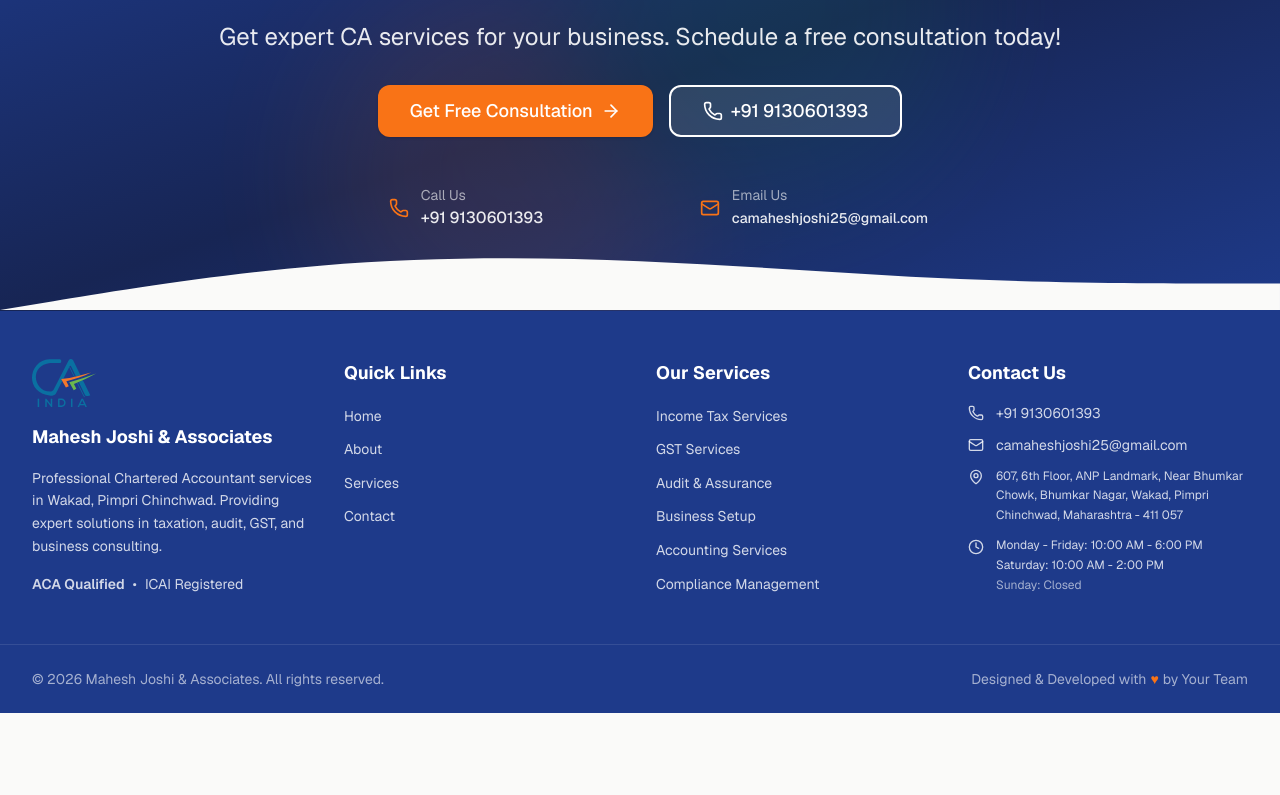
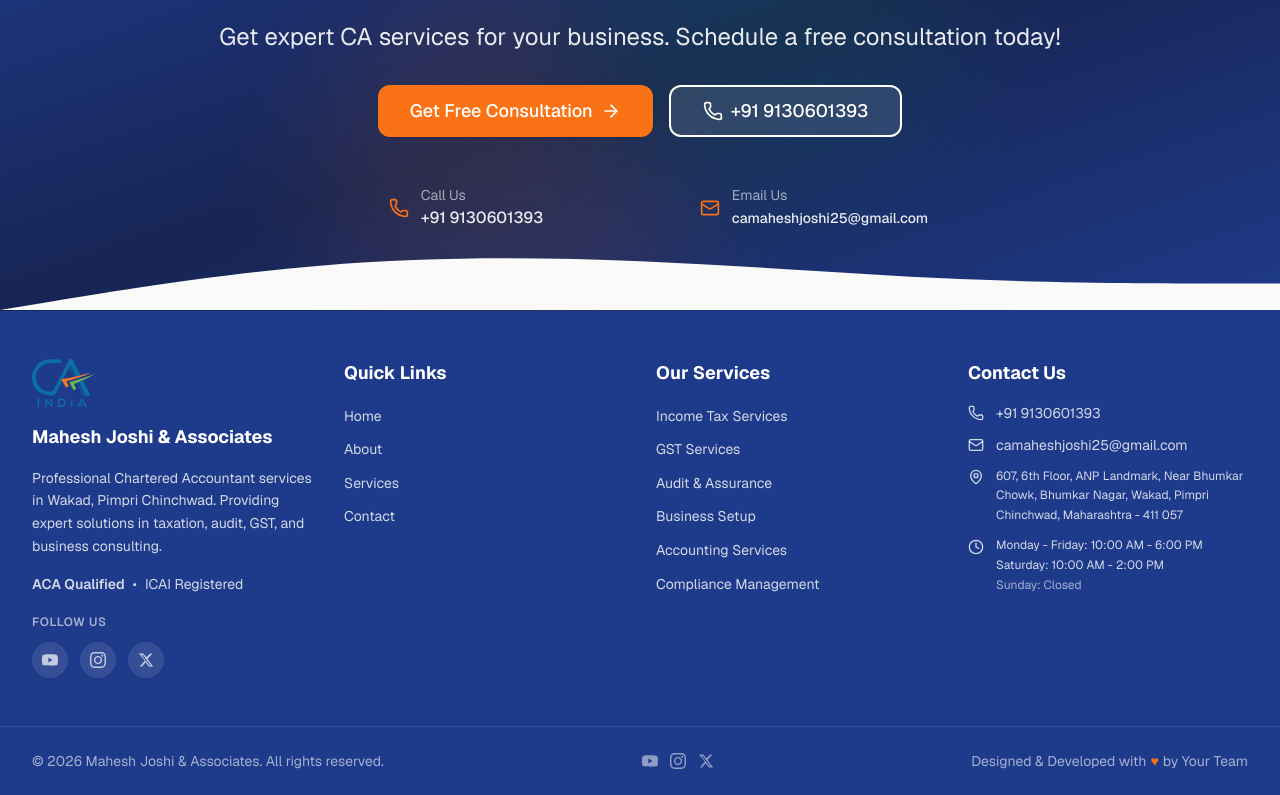
Before and after one commit to vikasjoshis001/CA-Mahesh-Joshi, a Next.js app: page / in a window 1280 px wide. Shown: the part 4219-5014 px from the top of the page. Before the commit the page ends 4932 px from the top, so only its background shows below. Built offline with nearby package versions, Linux system fonts and the light colour scheme; no server answers.

Commit message:
Add social media links and icons to Footer component

```diff
--- a/components/layout/Footer.tsx
+++ b/components/layout/Footer.tsx
@@ -1,10 +1,50 @@
 import Link from "next/link";
 import Image from "next/image";
+import type { ReactElement } from "react";
 import { Phone, Mail, MapPin, Clock } from "lucide-react";
 import { Container } from "@/components/ui";
-import { navigation, siteConfig } from "@/config/site";
+import { navigation, siteConfig, socialLinks } from "@/config/site";
 import { services } from "@/lib/data/services";
 import { OFFICE_HOURS } from "@/config/constants";
+
+// ── Social icon SVGs (inline, zero extra dependencies) ──────────────────────
+
+function YoutubeIcon({ className }: { className?: string }) {
+  return (
+    <svg viewBox="0 0 24 24" fill="currentColor" className={className} aria-hidden="true">
+      <path d="M23.498 6.186a3.016 3.016 0 0 0-2.122-2.136C19.505 3.545 12 3.545 12 3.545s-7.505 0-9.377.505A3.017 3.017 0 0 0 .502 6.186C0 8.07 0 12 0 12s0 3.93.502 5.814a3.016 3.016 0 0 0 2.122 2.136c1.871.505 9.376.505 9.376.505s7.505 0 9.377-.505a3.015 3.015 0 0 0 2.122-2.136C24 15.93 24 12 24 12s0-3.93-.502-5.814zM9.545 15.568V8.432L15.818 12l-6.273 3.568z" />
+    </svg>
+  );
+}
+
+function InstagramIcon({ className }: { className?: string }) {
+  return (
+    <svg viewBox="0 0 24 24" fill="currentColor" className={className} aria-hidden="true">
+      <path d="M12 2.163c3.204 0 3.584.012 4.85.07 3.252.148 4.771 1.691 4.919 4.919.058 1.265.069 1.645.069 4.849 0 3.205-.012 3.584-.069 4.849-.149 3.225-1.664 4.771-4.919 4.919-1.266.058-1.644.07-4.85.07-3.204 0-3.584-.012-4.849-.07-3.26-.149-4.771-1.699-4.919-4.92-.058-1.265-.07-1.644-.07-4.849 0-3.204.013-3.583.07-4.849.149-3.227 1.664-4.771 4.919-4.919 1.266-.057 1.645-.069 4.849-.069zm0-2.163c-3.259 0-3.667.014-4.947.072-4.358.2-6.78 2.618-6.98 6.98-.059 1.281-.073 1.689-.073 4.948 0 3.259.014 3.668.072 4.948.2 4.358 2.618 6.78 6.98 6.98 1.281.058 1.689.072 4.948.072 3.259 0 3.668-.014 4.948-.072 4.354-.2 6.782-2.618 6.979-6.98.059-1.28.073-1.689.073-4.948 0-3.259-.014-3.667-.072-4.947-.196-4.354-2.617-6.78-6.979-6.98-1.281-.059-1.69-.073-4.949-.073zm0 5.838c-3.403 0-6.162 2.759-6.162 6.162s2.759 6.163 6.162 6.163 6.162-2.759 6.162-6.163c0-3.403-2.759-6.162-6.162-6.162zm0 10.162c-2.209 0-4-1.79-4-4 0-2.209 1.791-4 4-4s4 1.791 4 4c0 2.21-1.791 4-4 4zm6.406-11.845c-.796 0-1.441.645-1.441 1.44s.645 1.44 1.441 1.44c.795 0 1.439-.645 1.439-1.44s-.644-1.44-1.439-1.44z" />
+    </svg>
+  );
+}
+
+function XIcon({ className }: { className?: string }) {
+  return (
+    <svg viewBox="0 0 24 24" fill="currentColor" className={className} aria-hidden="true">
+      <path d="M18.244 2.25h3.308l-7.227 8.26 8.502 11.24H16.17l-4.714-6.231-5.401 6.231H2.744l7.73-8.835L1.254 2.25H8.08l4.253 5.622 5.911-5.622zm-1.161 17.52h1.833L7.084 4.126H5.117z" />
+    </svg>
+  );
+}
+
+// Active social links (filter out empty strings)
+const activeSocialLinks = [
+  socialLinks.youtube   && { href: socialLinks.youtube,   label: "YouTube",   Icon: YoutubeIcon,   hoverColor: "hover:text-red-400" },
+  socialLinks.instagram && { href: socialLinks.instagram, label: "Instagram",  Icon: InstagramIcon, hoverColor: "hover:text-pink-400" },
+  socialLinks.twitter   && { href: socialLinks.twitter,   label: "X (Twitter)", Icon: XIcon,        hoverColor: "hover:text-sky-400" },
+  socialLinks.linkedin  && { href: socialLinks.linkedin,  label: "LinkedIn",   Icon: XIcon,        hoverColor: "hover:text-blue-400" },
+].filter(Boolean) as {
+  href: string;
+  label: string;
+  Icon: (props: { className?: string }) => ReactElement;
+  hoverColor: string;
+}[];
 
 export function Footer() {
   const currentYear = new Date().getFullYear();
@@ -30,11 +70,34 @@
               Professional Chartered Accountant services in Wakad, Pimpri Chinchwad.
               Providing expert solutions in taxation, audit, GST, and business consulting.
             </p>
-            <div className="flex items-center gap-2 text-sm text-white/80">
+            <div className="flex items-center gap-2 text-sm text-white/80 mb-5">
               <span className="font-semibold">ACA Qualified</span>
               <span>•</span>
               <span>ICAI Registered</span>
             </div>
+
+            {/* Social Links */}
+            {activeSocialLinks.length > 0 && (
+              <div>
+                <p className="text-xs font-semibold text-white/60 uppercase tracking-wider mb-3">
+                  Follow Us
+                </p>
+                <div className="flex items-center gap-3">
+                  {activeSocialLinks.map(({ href, label, Icon, hoverColor }) => (
+                    <a
+                      key={label}
+                      href={href}
+                      target="_blank"
+                      rel="noopener noreferrer"
+                      aria-label={`Follow on ${label}`}
+                      className={`w-9 h-9 rounded-full bg-white/10 flex items-center justify-center text-white/70 ${hoverColor} hover:bg-white/20 transition-all duration-200`}
+                    >
+                      <Icon className="h-4 w-4" />
+                    </a>
+                  ))}
+                </div>
+              </div>
+            )}
           </div>
 
           {/* Quick Links */}
@@ -130,6 +193,25 @@
             <p>
               © {currentYear} {siteConfig.name}. All rights reserved.
             </p>
+
+            {/* Social links — compact repeat in bottom bar for visibility */}
+            {activeSocialLinks.length > 0 && (
+              <div className="flex items-center gap-3">
+                {activeSocialLinks.map(({ href, label, Icon, hoverColor }) => (
+                  <a
+                    key={label}
+                    href={href}
+                    target="_blank"
+                    rel="noopener noreferrer"
+                    aria-label={`Follow on ${label}`}
+                    className={`text-white/50 ${hoverColor} transition-colors`}
+                  >
+                    <Icon className="h-4 w-4" />
+                  </a>
+                ))}
+              </div>
+            )}
+
             <p className="flex items-center gap-1">
               Designed & Developed with
               <span className="text-secondary">♥</span>
--- a/config/site.ts
+++ b/config/site.ts
@@ -26,9 +26,9 @@
 ];
 
 export const socialLinks = {
-  // Optional: Add social media links if available
+  youtube: "https://www.youtube.com/@CAMaheshJoshi",
+  instagram: "https://www.instagram.com/ca_maheshjoshi",
+  twitter: "https://x.com/ca_maheshjoshi",
   linkedin: "",
   facebook: "",
-  twitter: "",
-  instagram: "",
 };
```
